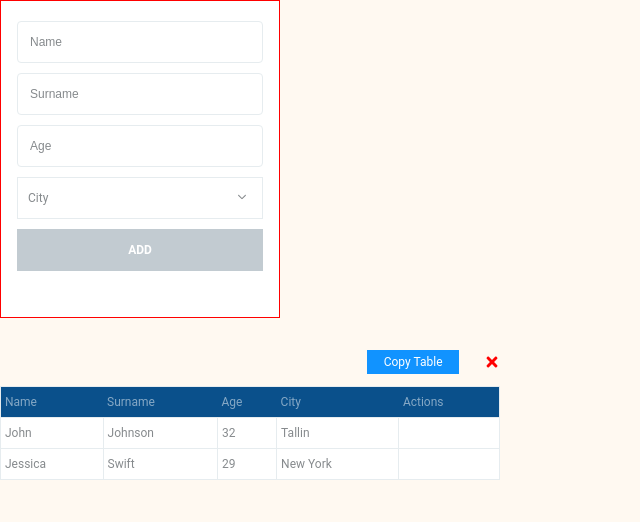
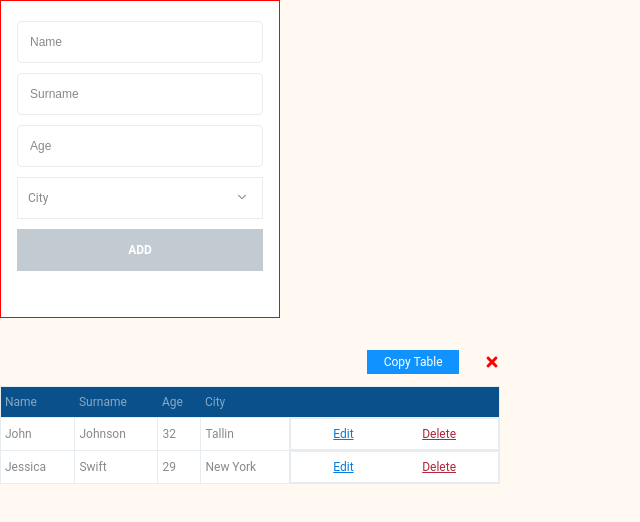
Before and after one commit to r0mansCode/senior-frontend-test, a React (Create React App) app: page / in a window 1280 px wide. Shown: the top 522 px of the page, without its empty margins (0-640 px from the left). Built offline with nearby package versions, Linux system fonts and the light colour scheme.

Commit message:
adding delete functionality using name

```diff
--- a/package.json
+++ b/package.json
@@ -11,6 +11,7 @@
     "react-dom": "^18.2.0",
     "react-icons": "^4.4.0",
     "react-scripts": "5.0.1",
+    "uuidv4": "^6.2.13",
     "web-vitals": "^2.1.4"
   },
   "scripts": {
--- a/src/App.js
+++ b/src/App.js
@@ -3,6 +3,7 @@ import "./App.css";
 import mockData from "./data/mockData.json";
 import { Table } from "./components/Table";
 import { IoIosArrowDown, IoIosArrowUp } from "react-icons/io";
+// import { uuid as uuidv4 } from "uuidv4";
 
 function App() {
   const mockedData = mockData;
@@ -10,6 +11,7 @@ function App() {
   const [showSelect, setShowSelect] = useState(false);
   const [data, setData] = useState([
     {
+      // id: "",
       name: "",
       surname: "",
       age: "",
@@ -18,6 +20,7 @@ function App() {
   ]);
 
   const [addFormData, setAddFormData] = useState({
+    // id: "",
     name: "",
     surname: "",
     age: "",
@@ -35,6 +38,7 @@ function App() {
   const handleOnSubmit = () => {
     //creating new person object
     const newPerson = {
+      // id: uuidv4,
       name: addFormData.name,
       surname: addFormData.surname,
       age: addFormData.age,
@@ -63,6 +67,15 @@ function App() {
     newFormData["city"] = item;
 
     setAddFormData(newFormData);
+  };
+
+  const handleDeleteRow = (targetName) => {
+    setData((current) =>
+      current.filter((person) => {
+        // 👇️ remove object that has id equal to 2
+        return person.name !== targetName;
+      })
+    );
   };
 
   return (
@@ -113,7 +126,7 @@ function App() {
           </div>
         </form>
       </div>
-      <Table data={data} />
+      <Table data={data} handleDeleteRow={handleDeleteRow} />
     </>
   );
 }
--- a/src/components/Table.js
+++ b/src/components/Table.js
@@ -2,7 +2,7 @@ import React from "react";
 import "./table.css";
 import { FaTimes } from "react-icons/fa";
 
-export const Table = ({ data }) => {
+export const Table = ({ data, handleDeleteRow }) => {
   return (
     <div className="tableContainer">
       <div className="tableToolbar">
@@ -16,7 +16,7 @@ export const Table = ({ data }) => {
             <th>Surname</th>
             <th>Age</th>
             <th>City</th>
-            <th>Actions</th>
+            <th></th>
           </tr>
         </thead>
         <tbody>
@@ -26,6 +26,15 @@ export const Table = ({ data }) => {
               <td>{row.surname}</td>
               <td>{row.age}</td>
               <td>{row.city}</td>
+              <td className="actionColumn">
+                <div className="editAction">Edit</div>
+                <div
+                  className="deleteAction"
+                  onClick={() => handleDeleteRow(row.name)}
+                >
+                  Delete
+                </div>
+              </td>
             </tr>
           ))}
         </tbody>
--- a/src/components/table.css
+++ b/src/components/table.css
@@ -80,3 +80,22 @@ td {
 .deleteIcon {
   color: red;
 }
+
+.actionColumn {
+  box-sizing: border-box;
+  display: flex;
+  justify-content: space-between;
+  padding-inline: 42px;
+}
+
+.editAction {
+  text-decoration-line: underline;
+  color: #057ae3;
+  cursor: pointer;
+}
+
+.deleteAction {
+  text-decoration-line: underline;
+  color: #b0263d;
+  cursor: pointer;
+}
```
Also changed, not shown: 1 other file (tests, documents, lock files or other folders).
